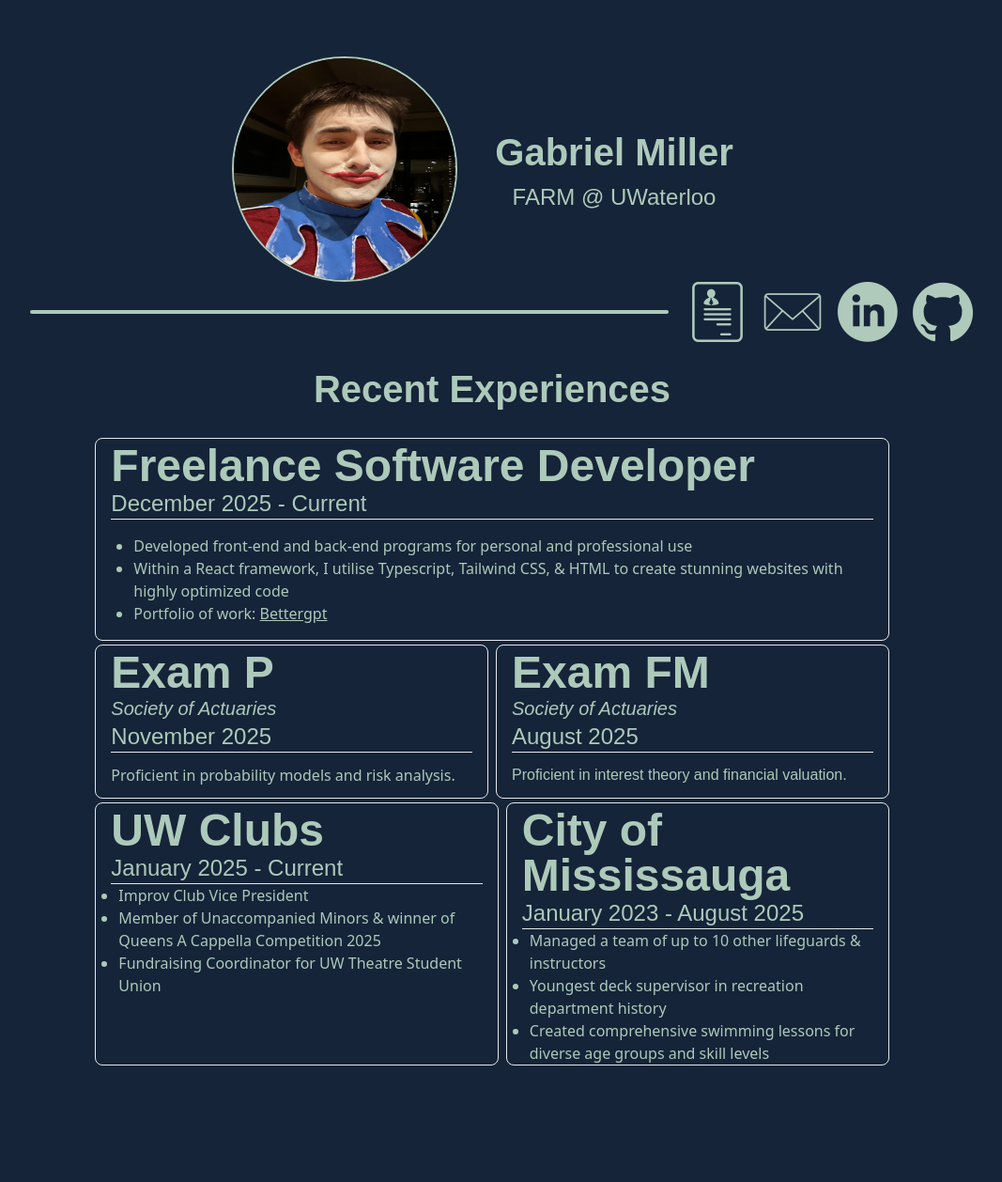
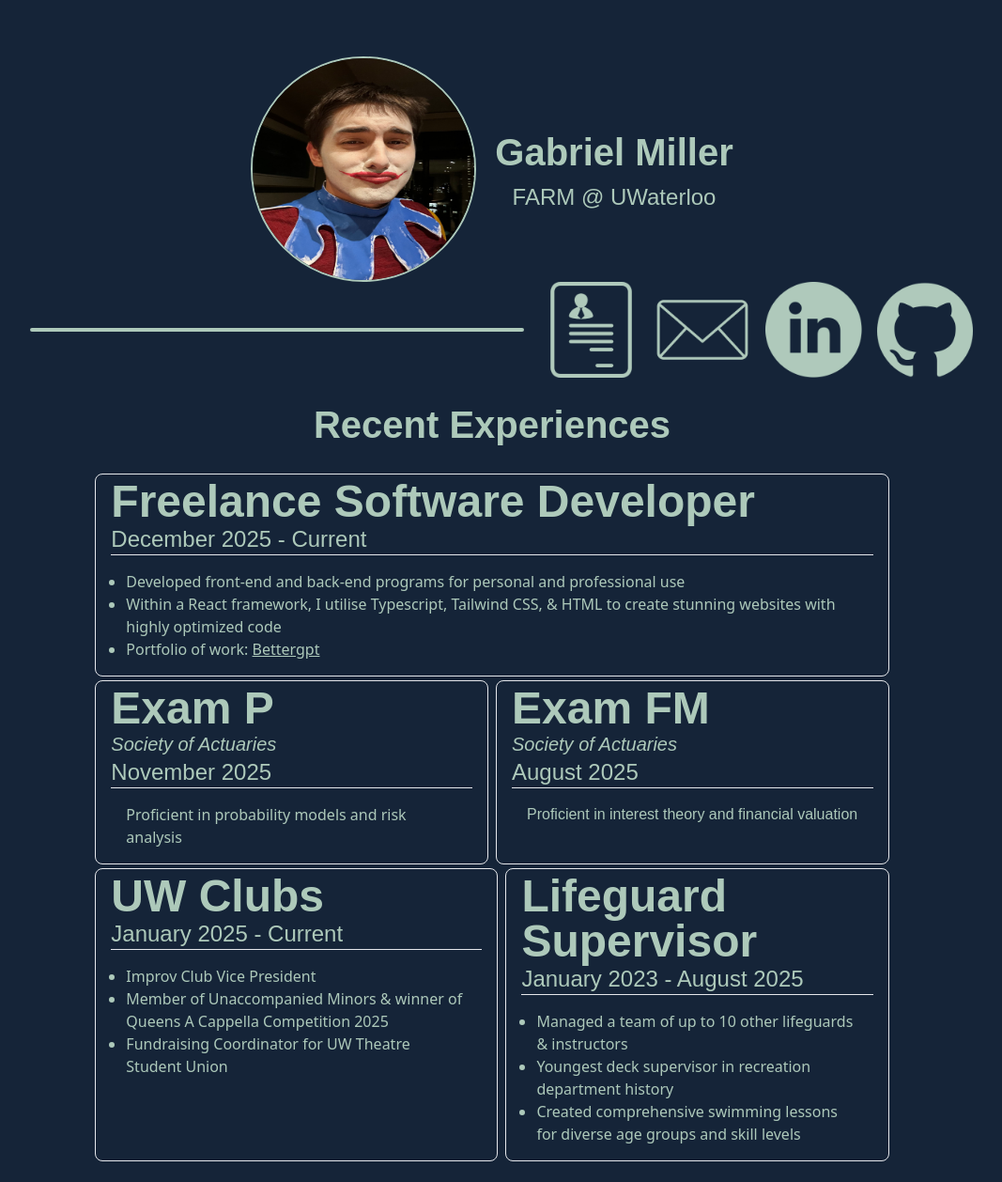
Before and after one commit to gabrielrmiller/paviclone, a React (Vite) app: page / in a window 1280 px wide. Shown: the part 3044-4302 px from the top of the page at 94% size, without its empty margins (116-1183 px from the left). Before the commit the page ends 4200 px from the top, so only its background shows below. Built offline with nearby package versions, Linux system fonts and the light colour scheme.

Commit message:
fixed mobile view, and links to github

```diff
--- a/src/App.css
+++ b/src/App.css
@@ -137,8 +137,8 @@
   height: 70px;
 }
 .imgcol {
-  height: 5vw;
-  width: 5vw;
+  height: 8vw;
+  width: 8vw;
   filter: brightness(0) saturate(100%) invert(88%) sepia(7%) saturate(547%) hue-rotate(95deg) brightness(88%) contrast(92%);
 }
 
--- a/src/App.tsx
+++ b/src/App.tsx
@@ -188,20 +188,20 @@ function App() {
 
     </div>
     <div className='page-5 min-h-screen flex flex-col text-center'>
-      <div className='flex items-center w-full justify-center'>
-        <img src="me.jpg" className='h-[30vh] max-lg:h-[20vh] shrink-0 aspect-square rounded-full overflow-hidden ml-5 border-main border-solid border-2'/>
-        <div className='flex flex-col px-10 text-center justify-center'>
+      <div className='flex items-center gap-5 w-full justify-center'>
+        <img src="me.jpg" className='h-[30vh] max-lg:h-[20vh] shrink-0 aspect-square rounded-full overflow-hidden border-main border-solid border-2'/>
+        <div className='flex flex-col text-center justify-center'>
           <h1 className='name-text'>Gabriel Miller</h1>
           <p className='sub-text'>FARM @ UWaterloo</p>
         </div>
       </div>
-      <div className='navbar-main flex items-center w-[80%] max-lg:w mx-auto' ref={navbar}>
-        <div className={`${navslide} mx-5 opacity-0 bar h-0 flex flex-col rounded-full border-main border-solid border-2 flex-grow`} style={{animationDelay: '0.2s'}}></div>
-        <ul className='link-house flex h-16 gap-4'>
-          <li><a target="_blank" href="Resume.pdf" className={`opacity-0 ${navfade}`} style={{animationDelay: '0.4s'}}><img className='imgcol' src="resume_icon.png"></img></a></li>
-          <li><a target="_blank" href="mailto:gr2mille@uwaterloo" className={`opacity-0 ${navfade}`} style={{animationDelay: '0.6s'}}><img className='imgcol' src="email.png"></img></a></li>
-          <li><a target="_blank" href="www.linkedin.com/in/gabrielrmiller" className={`opacity-0 ${navfade}`} style={{animationDelay: '0.8s'}}><img className='imgcol' src="linkedin.webp"></img></a></li>
-          <li><a target="_blank" href="https://github.com/gabrielrmiller" className={`opacity-0 ${navfade}`} style={{animationDelay: '1s'}}><img className='imgcol' src="github.png"></img></a></li>
+      <div className='navbar-main flex items-center justify-center w-[80%] max-lg:w-full mx-auto' ref={navbar}>
+        <div className={`${navslide} mx-5 opacity-0 h-0 flex flex-col rounded-full border-main border-solid border-2 flex-grow`} style={{animationDelay: '0.2s'}}></div>
+        <ul className='link-house flex gap-4'>
+          <li><a target="_blank" href="Resume.pdf" className={`hover:sepia opacity-0 ${navfade}`} style={{animationDelay: '0.4s'}}><img className='imgcol' src="resume_icon.png"></img></a></li>
+          <li><a target="_blank" href="mailto:gr2mille@uwaterloo" className={`hover:sepia opacity-0 ${navfade}`} style={{animationDelay: '0.6s'}}><img className='imgcol' src="email.png"></img></a></li>
+          <li><a target="_blank" href="https://linkedin.com/in/gabrielrmiller" className={`hover:sepia opacity-0 ${navfade}`} style={{animationDelay: '0.8s'}}><img className='imgcol' src="linkedin.webp"></img></a></li>
+          <li><a target="_blank" href="https://github.com/gabrielrmiller" className={`hover:sepia opacity-0 ${navfade}`} style={{animationDelay: '1s'}}><img className='imgcol' src="github.png"></img></a></li>
         </ul>
       </div>
       <div className='mx-auto mb-5 w-2/3 max-lg:w-[90%] text-center h-auto'><h1 className='name-text py-5'>Recent Experiences</h1>
@@ -210,7 +210,7 @@ function App() {
             <h2>Freelance Software Developer</h2>
             <p className='text-2xl'>December 2025 - Current</p>
             <hr></hr>
-            <ul className='list-disc ml-2 p-4 text-main'>
+            <ul className='list-disc p-4 text-main'>
               <li>Developed front-end and back-end programs for personal and professional use</li>
               <li>Within a React framework, I utilise Typescript, Tailwind CSS, & HTML to create stunning websites with highly optimized code</li>
               <li>Portfolio of work: <a className='underline' target='_blank' href='https://bettergpt-lake.vercel.app/'>Bettergpt</a> </li>
@@ -224,8 +224,8 @@ function App() {
                 <p className='text-xl italic'>Society of Actuaries</p>
                 <p className='text-2xl'>November 2025</p>
                 <hr></hr>
-                <ul className='py-3 text-main'>
-                  <li>Proficient in probability models and risk analysis. </li>
+                <ul className='p-4 text-main'>
+                  <li>Proficient in probability models and risk analysis </li>
                 </ul>
               </div>
             </div>
@@ -235,7 +235,7 @@ function App() {
                 <p className='text-xl italic'>Society of Actuaries</p>
                 <p className='text-2xl'>August 2025</p>
                 <hr></hr>
-                  <p className=' text-main py-3'>Proficient in interest theory and financial valuation. </p>
+                  <p className=' text-main py-4 pl-4 pr-2'>Proficient in interest theory and financial valuation </p>
               </div>
             </div>
           </div>
@@ -245,7 +245,7 @@ function App() {
                 <h2>UW Clubs</h2>
                 <p className='text-2xl'>January 2025 - Current</p>
                 <hr></hr>
-                <ul className='list-disc ml-2 text-main'>
+                <ul className='list-disc p-4 text-main'>
                   <li>Improv Club Vice President</li>
                   <li>Member of Unaccompanied Minors & winner of Queens A Cappella Competition 2025</li>
                   <li>Fundraising Coordinator for UW Theatre Student Union</li>
@@ -254,10 +254,10 @@ function App() {
             </div>
             <div className='wagwan'>
               <div>
-                <h2>City of Mississauga</h2>
+                <h2>Lifeguard Supervisor</h2>
                 <p className='text-2xl'>January 2023 - August 2025</p>
                 <hr></hr>
-                <ul className='list-disc ml-2 text-main'>
+                <ul className='list-disc p-4 text-main'>
                   <li>Managed a team of up to 10 other lifeguards & instructors</li>
                   <li>Youngest deck supervisor in recreation department history</li>
                   <li>Created comprehensive swimming lessons for diverse age groups and skill levels</li>
```
